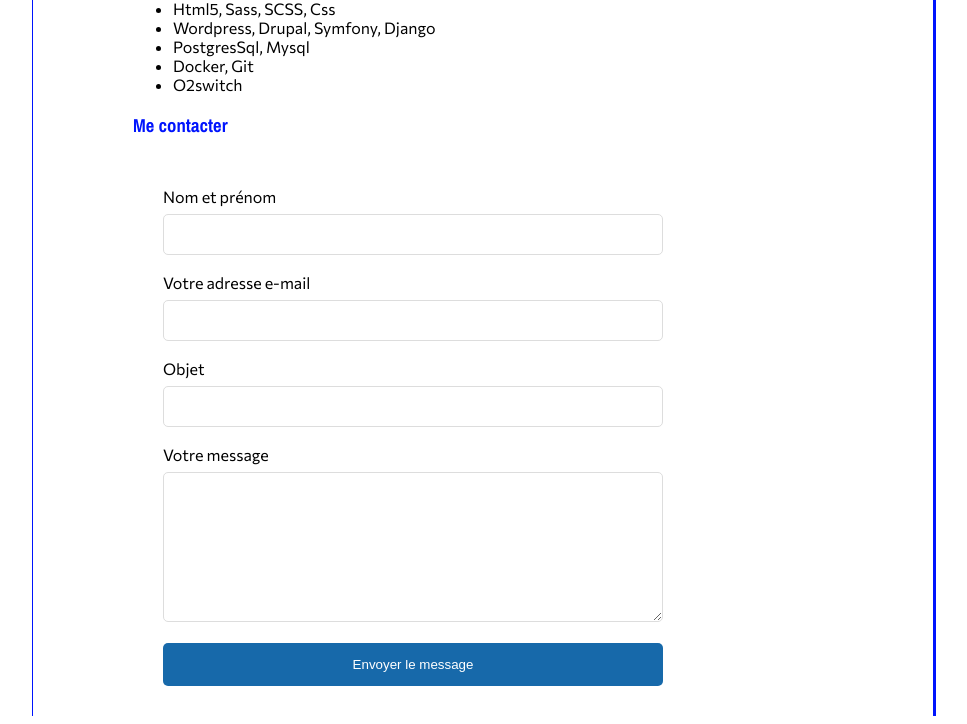
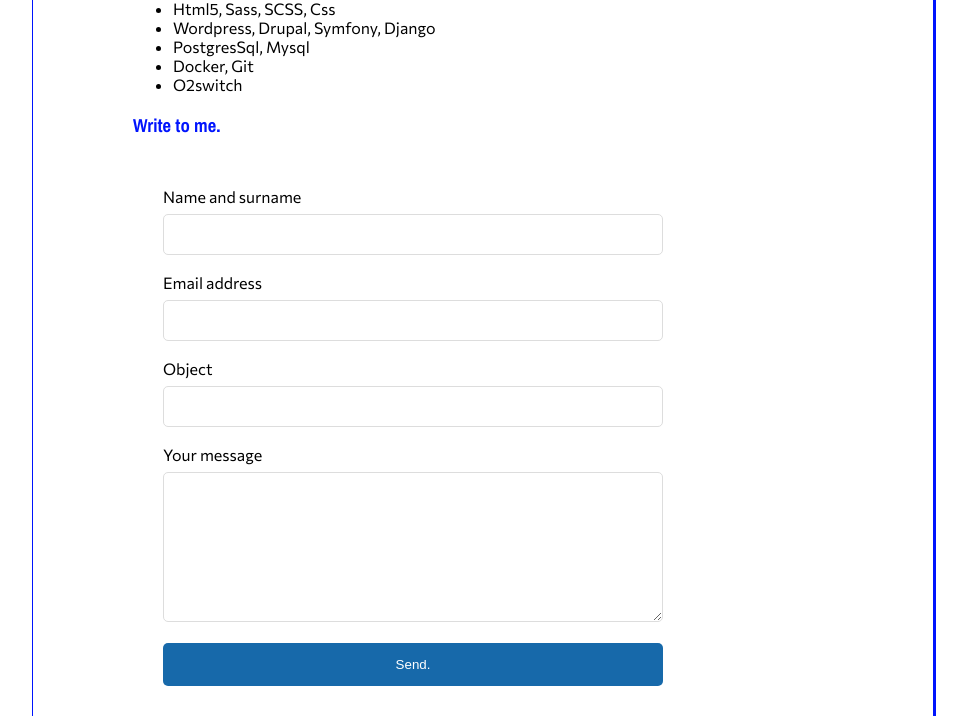
Before and after one commit to Paul31000/PersonnalWebsite, a PHP site: page / in a window 1280 px wide. Shown: the part 2349-3073 px from the top of the page, without its empty margins (156-1123 px from the left). Run offline with PHP 8.4, Linux system fonts and the light colour scheme; style sheets or scripts are compiled from the project's sources.

Commit message:
correction langue message mailer

```diff
--- a/index.php
+++ b/index.php
@@ -4,7 +4,7 @@ require_once __DIR__ . '/fonctions.php';
 
 use Symfony\Component\Asset\Package;
 use Symfony\Component\Asset\VersionStrategy\JsonManifestVersionStrategy;
-
+header('Content-Type: text/html; charset=UTF-8');
 
 $package = new Package(new JsonManifestVersionStrategy(__DIR__.'/public/build/manifest.json'));
 
@@ -20,14 +20,14 @@ if ($_SERVER['REQUEST_METHOD'] === 'POST') {
 
     // Validation
     if (!$nom || !$email || !$objet || !$message) {
-        $error = "Tous les champs sont obligatoires.";
+        $error = "All fields are mendatory";
     } elseif (!filter_var($email, FILTER_VALIDATE_EMAIL)) {
-        $error = "L'adresse e-mail est invalide.";
+        $error = "Email address is bad";
     } elseif (
         preg_match('/[\r\n]/', $email) ||
         preg_match('/[\r\n]/', $objet)
     ) {
-        $error = "Caractères non autorisés.";
+        $error = "Wrong choice of letters";
     } else {
 
         $destinataire = "paul.gilbert@outlook.fr";
@@ -45,7 +45,7 @@ if ($_SERVER['REQUEST_METHOD'] === 'POST') {
         ";
 
         $headers = [
-            "From" => "contact@ton-domaine.fr",
+            "From" => "gipa9644@gipa9644.odns.fr",
             "Reply-To" => $email,
             "Content-Type" => "text/plain; charset=UTF-8",
             "X-Mailer" => "PHP/" . phpversion()
@@ -58,15 +58,8 @@ if ($_SERVER['REQUEST_METHOD'] === 'POST') {
             $headers
         );
 
-        $archive = sauvegarderMail(
-            $nom,
-            $email,
-            $objet,
-            $message
-        );
-
         if (!$success) {
-            $error = "Une erreur est survenue lors de l'envoi.";
+            $error = "There was an error";
         }
     }
 
@@ -225,30 +218,30 @@ if ($_SERVER['REQUEST_METHOD'] === 'POST') {
                     </section>
 
                     <section id="contact">
-                        <h3>Me contacter</h3>
+                        <h3>Write to me.</h3>
                         <form method="POST">
 
                             <?php if ($success): ?>
-                                <p class="success">Votre message a bien été envoyé !</p>
+                                <p class="success">Your message has been sent.</p>
                             <?php endif; ?>
 
                             <?php if ($error): ?>
                                 <p class="error"><?= htmlspecialchars($error) ?></p>
                             <?php endif; ?>
 
-                            <label>Nom et prénom</label>
+                            <label>Name and surname</label>
                             <input type="text" name="nom" required>
 
-                            <label>Votre adresse e-mail</label>
+                            <label>Email address</label>
                             <input type="email" name="email" required>
 
-                            <label>Objet</label>
+                            <label>Object</label>
                             <input type="text" name="objet" required>
 
-                            <label>Votre message</label>
+                            <label>Your message</label>
                             <textarea name="message" required></textarea>
 
-                            <button type="submit">Envoyer le message</button>
+                            <button type="submit">Send.</button>
 
                         </form>
                     </section>
```
Also changed, not shown: mail/.htaccess (deleted).
